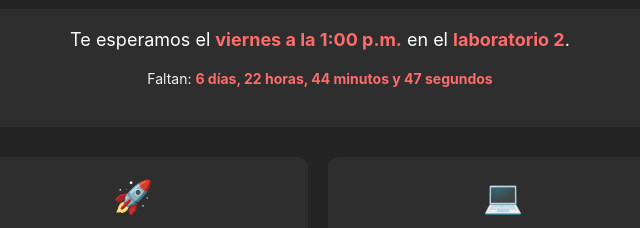
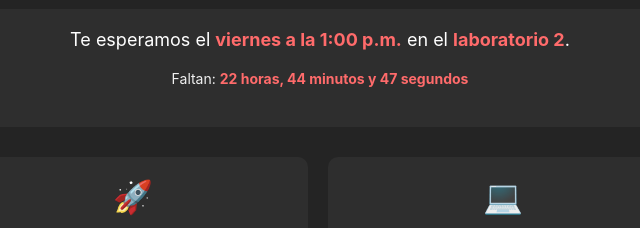
Before and after one commit to enHANSced/Confirmacion, a plain HTML site: page index.html in a window 1280 px wide. Shown: the part 454-682 px from the top of the page, 322-962 px from the left. Drawn offline with nearby package versions, Linux system fonts and the light colour scheme; no server answers.

Commit message:
quitar dias

```diff
--- a/index.html
+++ b/index.html
@@ -215,7 +215,7 @@
             const minutes = Math.floor((distance % (1000 * 60 * 60)) / (1000 * 60));
             const seconds = Math.floor((distance % (1000 * 60)) / 1000);
 
-            countdownElement.innerHTML = `Faltan: <span class="highlight">${days} días, ${hours} horas, ${minutes} minutos y ${seconds} segundos</span>`;
+            countdownElement.innerHTML = `Faltan: <span class="highlight">${hours} horas, ${minutes} minutos y ${seconds} segundos</span>`;
         }
 
         updateCountdown();
```
